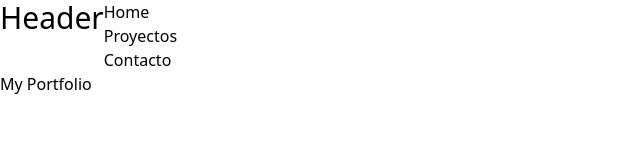
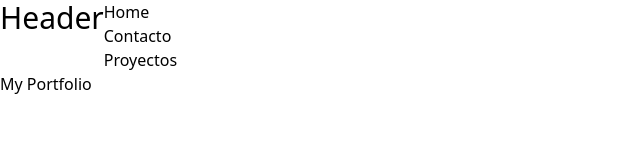
Before and after one commit to joaquinlari/my-portfolio-react, a React (Vite) app: page / in a window 1280 px wide. Shown: the top 160 px of the page, without its empty margins (0-640 px from the left). Built offline with nearby package versions, Linux system fonts and the light colour scheme.

Commit message:
changing order

```diff
--- a/src/components/Header.jsx
+++ b/src/components/Header.jsx
@@ -11,11 +11,12 @@ export const Header = () => {
           <a className="item" href="/">Home</a>
         </li >
         <li className="list-item">
+          <a className="item" href="/">Contacto</a>
+        </li>
+        <li className="list-item">
           <a className="item" href="/">Proyectos</a>
         </li>
-        <li className="list-item">
-          <a className="item" href="/">Contacto</a>
-        </li>
+
       </ul>
     </div>
   )
```
